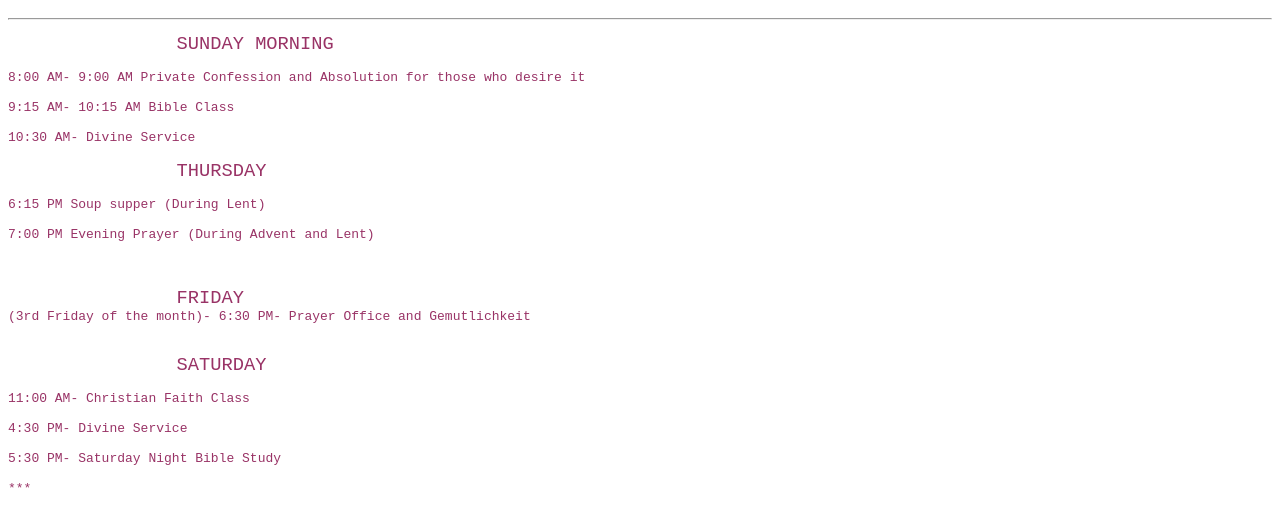
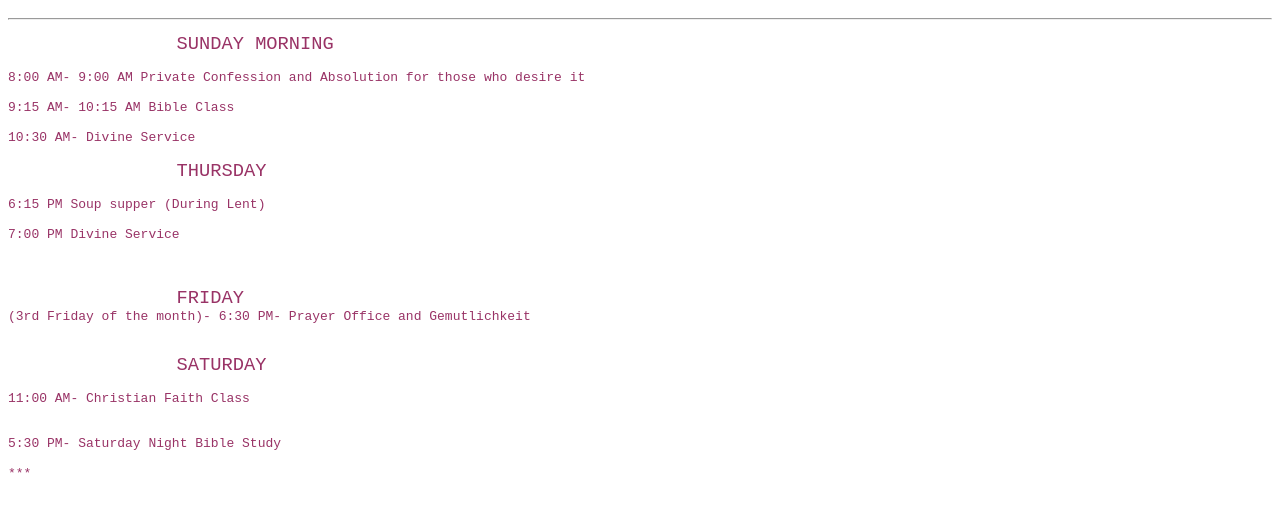
Before and after one commit to lethall/glc-marion, a plain HTML site: page news.html in a window 1280 px wide. Shown: the part 48-574 px from the top of the page. Drawn offline with Linux system fonts and the light colour scheme.

Commit message:
Thursday not Saturday

```diff
--- a/news.html
+++ b/news.html
@@ -15,7 +15,7 @@
 
 <hr>
 
-<pre><big><big>               SUNDAY MORNING</big></big><br><br>8:00 AM- 9:00 AM Private Confession and Absolution for those who desire it<br><br>9:15 AM- 10:15 AM Bible Class<br><br>10:30 AM- Divine Service<br><br><big><big>               THURSDAY</big></big><br><br>6:15 PM Soup supper (During Lent)<br><br>7:00 PM Evening Prayer (During Advent and Lent)<br>	<br><!--
+<pre><big><big>               SUNDAY MORNING</big></big><br><br>8:00 AM- 9:00 AM Private Confession and Absolution for those who desire it<br><br>9:15 AM- 10:15 AM Bible Class<br><br>10:30 AM- Divine Service<br><br><big><big>               THURSDAY</big></big><br><br>6:15 PM Soup supper (During Lent)<br><br>7:00 PM Divine Service<br>	<br><!--
 	<u>LENTENTIDE SCHEDULE</u>
 
 Thursday 6:00 PM Soup Supper followed by Vespers at 7:00
@@ -27,4 +27,5 @@ Good Friday 12:00 PM Divine Service and 8:00 PM Tenebrae
 Easter Vigil Saturday 8:30 PM
 Easter Breakfast 9:00 AM
 Feast of the Resurrection Divine Service 10:30 AM
--->	<br><br><big><big>               FRIDAY</big></big> <br>(3rd Friday of the month)- 6:30 PM- Prayer Office and Gemutlichkeit<br><br><br><big><big>               SATURDAY</big></big><br><br>11:00 AM- Christian Faith Class <br><br>4:30 PM- Divine Service<br><br>5:30 PM- Saturday Night Bible Study<br><br>***<br></pre></body></html>
+-->	<br><br><big><big>               FRIDAY</big></big> <br>(3rd Friday of the month)- 6:30 PM- Prayer Office and Gemutlichkeit<br><br><br><big><big>               SATURDAY</big></big><br><br>11:00 AM- Christian Faith Class
+<br><br>5:30 PM- Saturday Night Bible Study<br><br>***<br></pre></body></html>
```
Also changed, not shown: AboutUs.html (+1 -1 lines), logo.html (+1 -1 lines).
